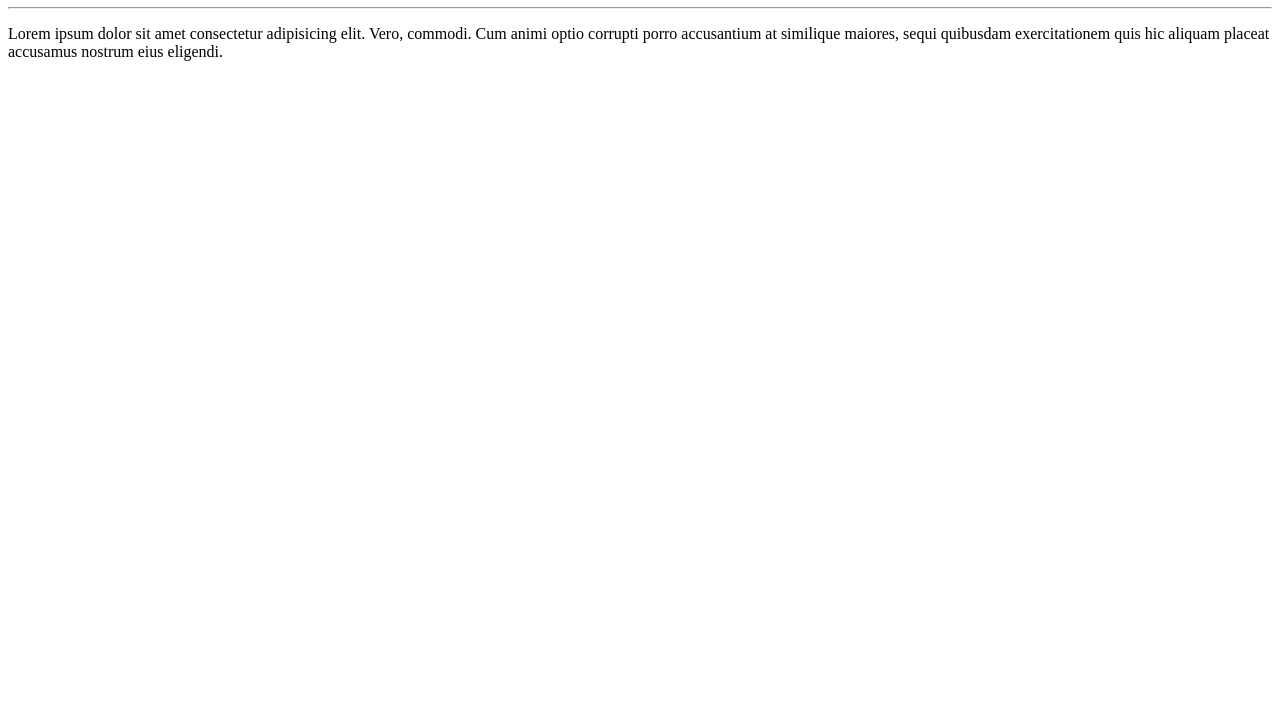
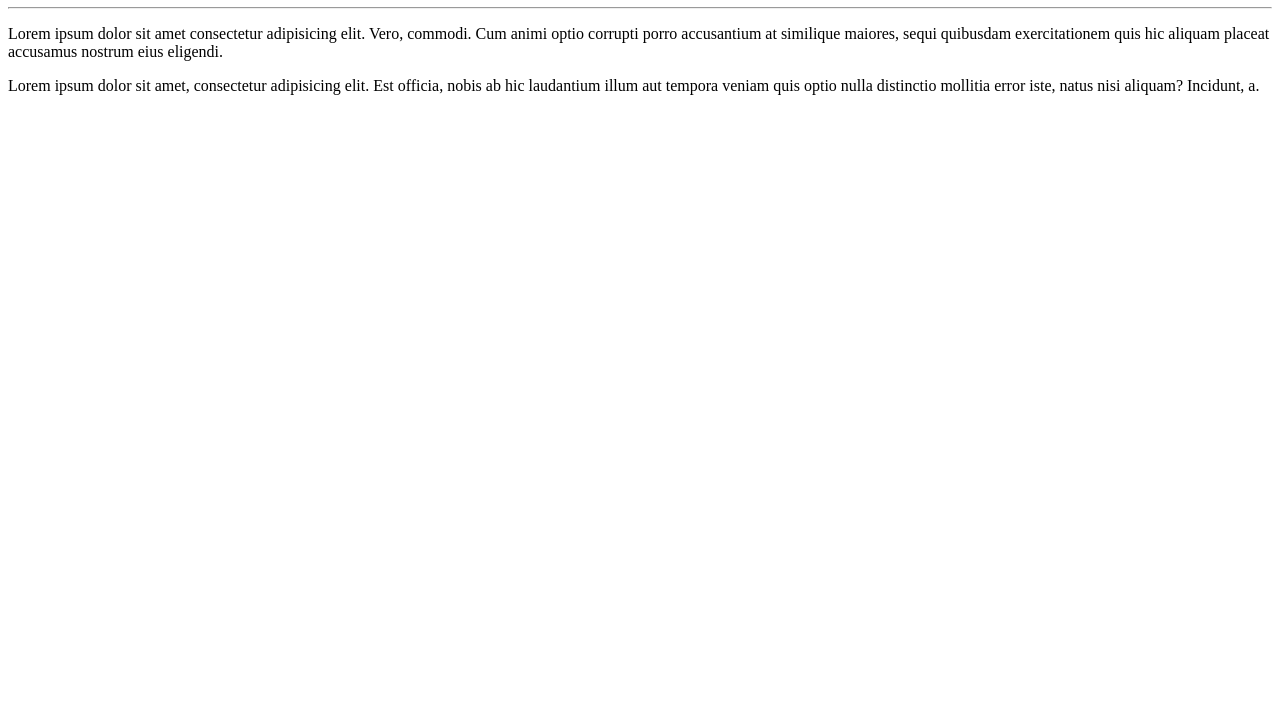
Before and after one commit to csfernandes/Ola-Mundo, a plain HTML site: page site-exemplo/index.html in a window 1280 px wide. Shown: the part 73-800 px from the top of the page. Drawn offline with Linux system fonts and the light colour scheme.

Commit message:
adicionei um paragráfo

```diff
--- a/site-exemplo/index.html
+++ b/site-exemplo/index.html
@@ -10,5 +10,6 @@
     <h1>Olá, Mundo!</h1>
     <hr>
     <p>Lorem ipsum dolor sit amet consectetur adipisicing elit. Vero, commodi. Cum animi optio corrupti porro accusantium at similique maiores, sequi quibusdam exercitationem quis hic aliquam placeat accusamus nostrum eius eligendi.</p>
+    <p>Lorem ipsum dolor sit amet, consectetur adipisicing elit. Est officia, nobis ab hic laudantium illum aut tempora veniam quis optio nulla distinctio mollitia error iste, natus nisi aliquam? Incidunt, a.</p>
 </body>
 </html>
```
